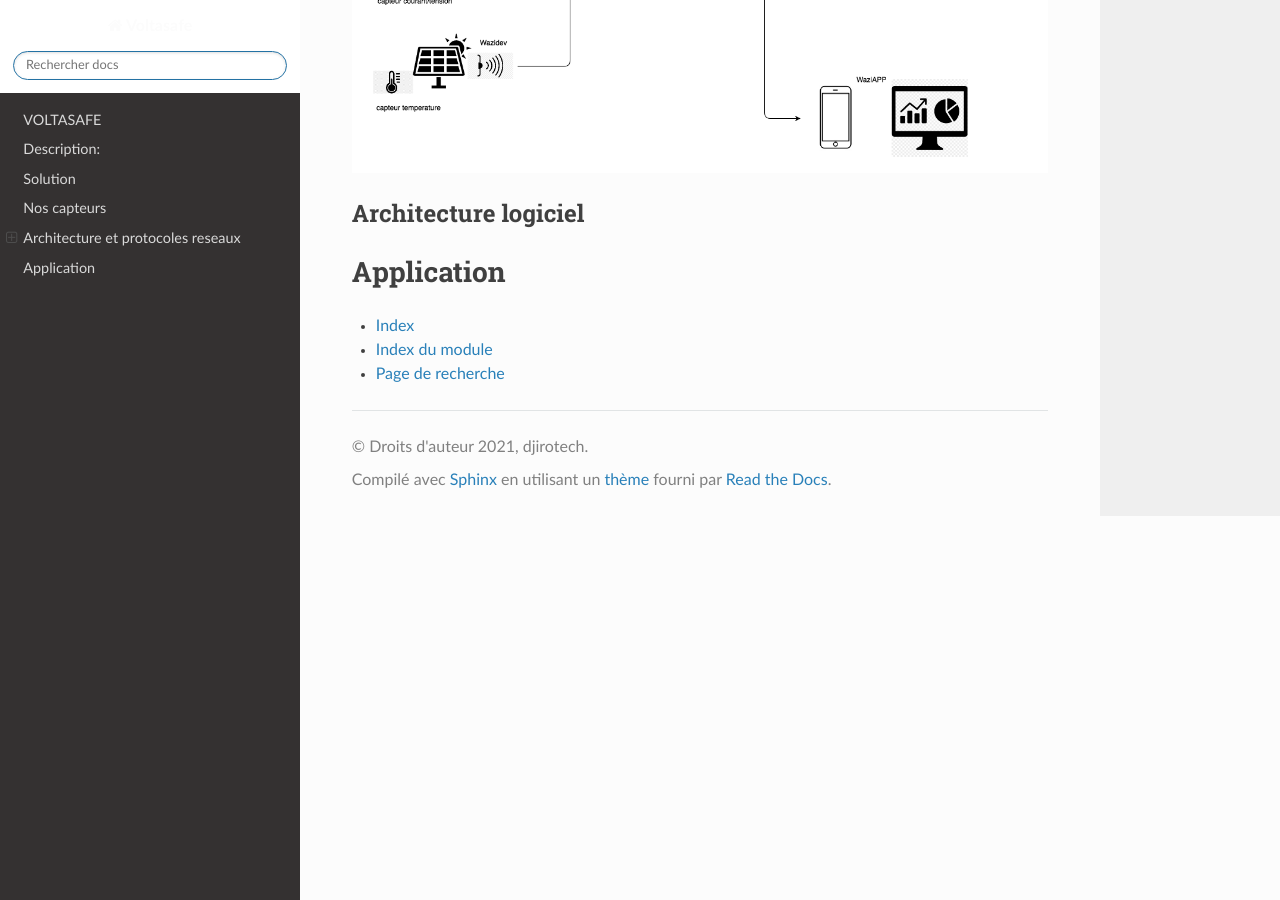
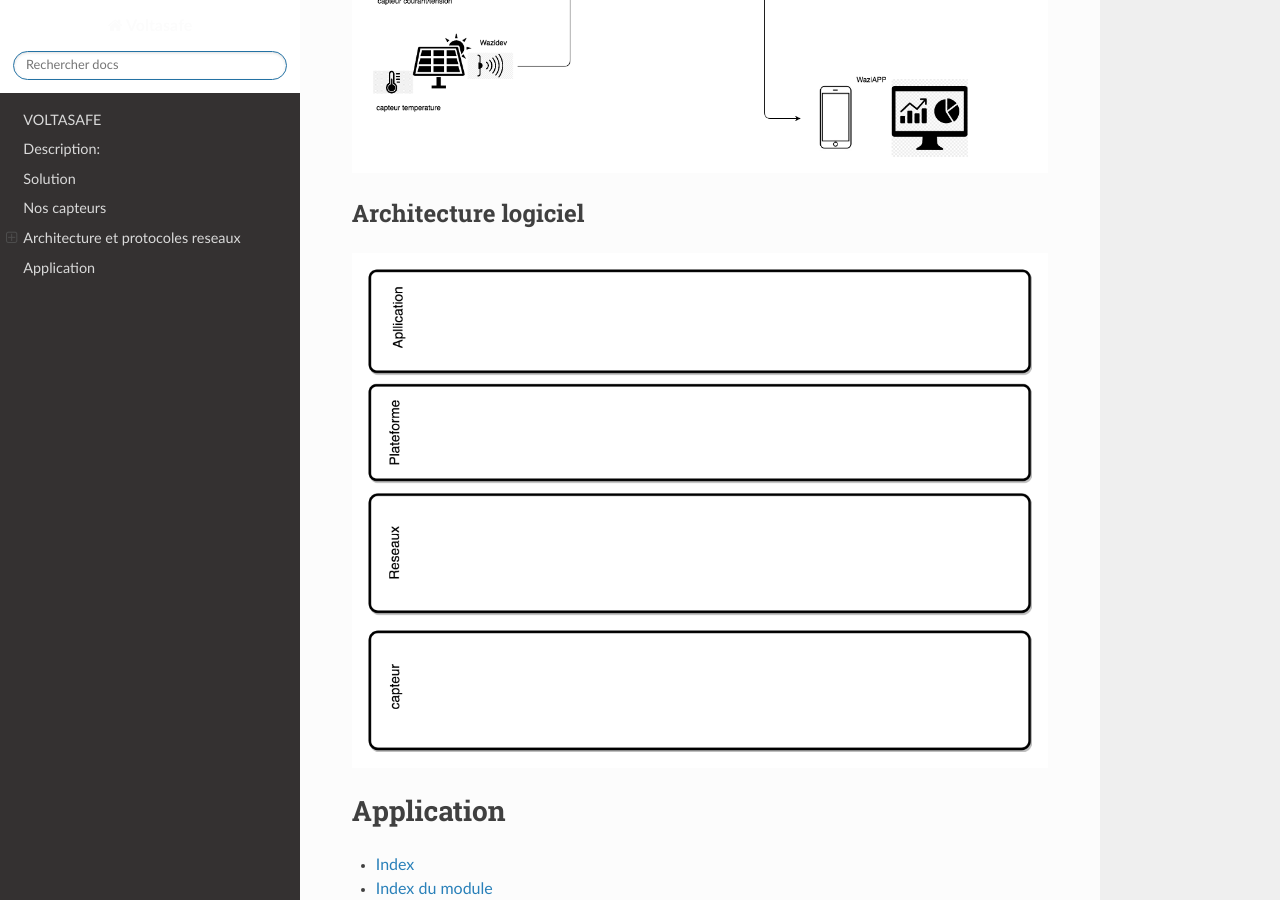
Before and after one commit to djirotechno/projetvoltasafe, a Sphinx documentation site: the page built from source/index.rst, in a window 1280 px wide and 900 px high, scrolled down 3079 px. Built offline with Sphinx 7.4.7 and the Read the Docs theme 2.0.0, drawn with Linux system fonts in a browser that asks for light colours.

Commit message:
ardhitecture logic

```diff
--- a/source/index.rst
+++ b/source/index.rst
@@ -70,7 +70,7 @@ Architecture physique
 
 Architecture logiciel
 ---------------------
-
+.. image:: logic.png
 
 Application
 ===========
```
Also changed, not shown: source/logic.png (added), 5 other files.
